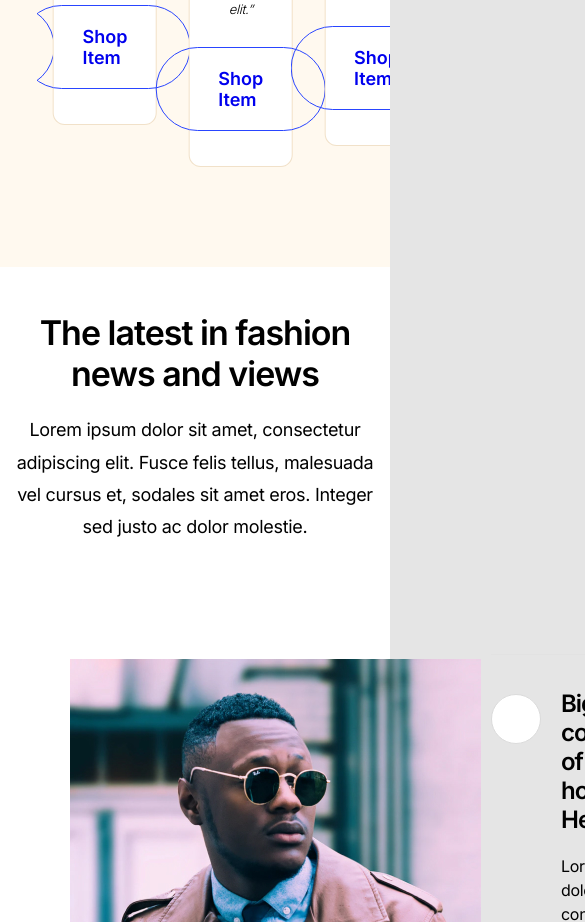
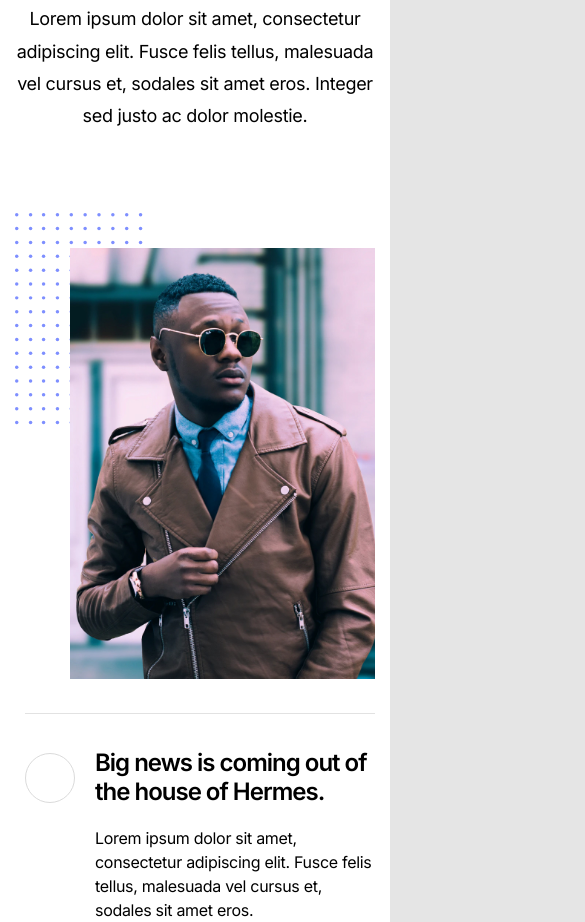
Before and after one commit to mykhailo-murat/fashion_haus, a plain HTML site: page index.html in a window 390 px wide. Shown: the part 1078-2000 px from the top of the page, 585 px wide, since content can reach past the window. Drawn offline with nearby package versions, Linux system fonts and the light colour scheme.

Commit message:
+ some responsive

```diff
--- a/assets/scripts/main.js
+++ b/assets/scripts/main.js
@@ -12,5 +12,22 @@ document.querySelector('.accordions').addEventListener('click', function (e) {
 const swiper = new Swiper('.swiper', {
     // Optional parameters
     loop: true,
-    slidesPerView: 2.6
+    slidesPerView: 1,
+    breakpoints: {
+        // when window width is >= 320px
+        320: {
+            slidesPerView: 1
+        },
+        // when window width is >= 425px
+        500: {
+            slidesPerView: 2
+        },
+        // when window width is >= 640px
+        768: {
+            slidesPerView: 2.6
+        },
+        1920: {
+            slidesPerView: 4
+        },
+    },
 });
--- a/assets/styles/main.scss
+++ b/assets/styles/main.scss
@@ -44,8 +44,21 @@ p {
   font-size: 18px;
   padding: 20px 62px;
   border-radius: 100px;
+  border: 1px solid transparent;
+  text-decoration: none;
+  transition: all .3s ease;
+}
+
+.button-hollow {
   border: 1px solid $blue;
-  text-decoration: none;
+  color: $blue;
+  background: transparent;
+
+  &:hover,
+  &:focus {
+    background: $blue;
+    color: $white;
+  }
 }
 
 .more-link {
@@ -79,6 +92,7 @@ p {
 .image-decor {
   position: relative;
   padding: 35px 0 0 55px;
+  z-index: 1;
 
   &::before {
     position: absolute;
@@ -207,6 +221,12 @@ p {
 
     .news__content-image {
       flex: 0 0 50%;
+
+      img {
+        max-width: 100%;
+        object-fit: cover;
+      }
+
     }
 
     .news__content-accordions {
@@ -358,5 +378,57 @@ p {
       }
     }
   }
+}
 
+@media screen and (max-width: 1024px) {
+  .reviews {
+    .reviews__slider {
+      margin-left: 0;
+    }
+  }
 }
+
+@media screen and (max-width: 768px) {
+  .news {
+    .news__content {
+      flex-direction: column;
+
+      .news__content-image {
+        flex: 0 0 100%;
+        margin: 0 auto;
+      }
+
+      .news__content-accordions {
+        flex: 0 0 100%;
+      }
+    }
+  }
+
+  .stats {
+    .stats__inner {
+      flex-wrap: wrap;
+
+      .stats__item {
+        flex: 0 0 50%;
+        margin-bottom: 50px;
+      }
+    }
+  }
+
+  .accordions {
+    .accordion {
+      max-width: 100%;
+    }
+  }
+}
+
+@media screen and (max-width: 500px) {
+  .stats {
+    .stats__inner {
+      .stats__item {
+        flex: 0 0 100%;
+        margin-bottom: 30px;
+      }
+    }
+  }
+}
--- a/index.html
+++ b/index.html
@@ -11,12 +11,11 @@
             rel="stylesheet"
             href="https://cdn.jsdelivr.net/npm/swiper@8/swiper-bundle.min.css"
     />
+    <meta name="viewport" content="width=device-width, initial-scale=1.0">
 </head>
 <body>
 
-
 <section class="reviews">
-
 
     <div class="container">
 
@@ -117,6 +116,7 @@
         </div>
     </div>
 </section>
+
 <section class="news">
     <div class="container">
         <div class="news__header">
@@ -235,9 +235,8 @@
     </div>
 </section>
 
-
+<script src="https://cdn.jsdelivr.net/npm/swiper@8/swiper-bundle.min.js"></script>
 <script defer src="assets/scripts/main.js"></script>
-<script src="https://cdn.jsdelivr.net/npm/swiper@8/swiper-bundle.min.js"></script>
 
 </body>
 </html>
```
Also changed, not shown: assets/styles/main.css, 1 other file.
